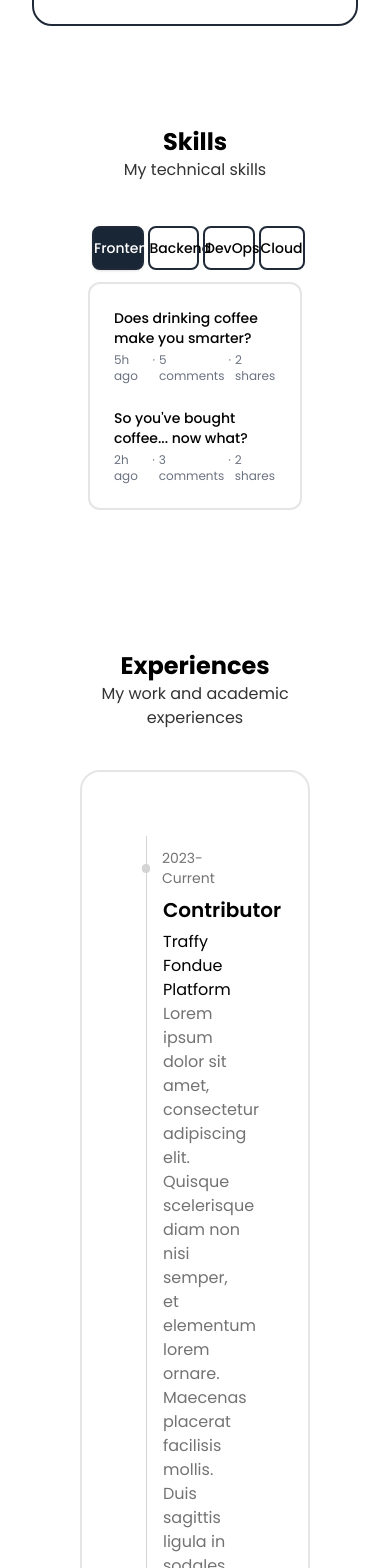
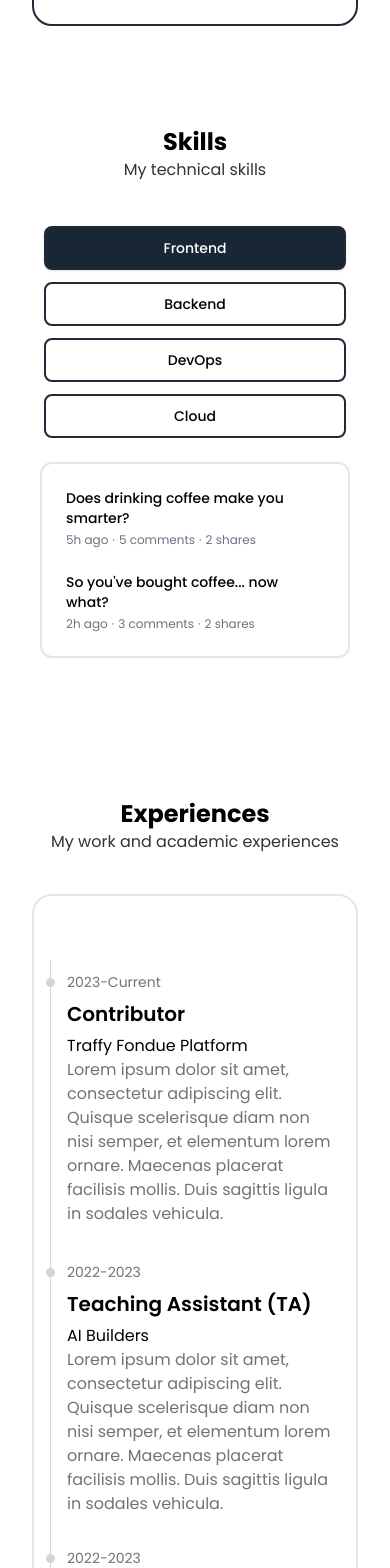
Before and after one commit to copninixh/copninixh, a Next.js app: page / in a window 390 px wide. Shown: the part 1580-3148 px from the top of the page. Built offline with nearby package versions, Linux system fonts and the light colour scheme.

Commit message:
Change responsive padding styles

```diff
--- a/src/app/component/Experience.tsx
+++ b/src/app/component/Experience.tsx
@@ -5,14 +5,14 @@ import React from 'react';
 const Experience = () => {
   return (
     <>
-        <div className='container mx-auto px-20'>
+        <div className='container mx-auto px-8 md:px-20'>
           <div className='columns-1 justify-center mt-[100px]'>
                 <h4 className="text-center font-bold text-2xl">Experiences</h4>
                 <p className='text-center text-gray-custom'>My work and academic experiences</p>
 
 
                 <div className="grid grid-cols-1 lg:grid-cols-2 gap-2 justify-center mt-10">
-                    <div className="w-full rounded-[20px] border-2 border-black border-opacity-10 px-16 pt-16 pb-16">
+                    <div className="w-full rounded-[20px] border-2 border-black border-opacity-10 px-4 md:px-16 pt-16 pb-16">
                         <ol className="border-l border-neutral-300 dark:border-neutral-500">
                           {/*First item*/}
                           <li>
@@ -75,7 +75,7 @@ const Experience = () => {
 
                     </div>
 
-                    <div className="w-full rounded-[20px] border-2 border-black border-opacity-10 px-16 pt-16 pb-16">
+                    <div className="w-full rounded-[20px] border-2 border-black border-opacity-10 px-4 md:px-16 pt-16 pb-16">
                         <ol className="border-l border-neutral-300 dark:border-neutral-500">
                                                     {/*Third item*/}
                           <li>
--- a/src/app/component/project.tsx
+++ b/src/app/component/project.tsx
@@ -119,19 +119,19 @@ export default function Project() {
   })
 
   return (
-    <div className='container mx-auto px-20'>
+    <div className='container mx-auto px-8 md:px-20'>
       <div className='justify-center mt-16'>
           <h4 className="text-center font-bold text-2xl">Projects</h4>
           <p className='text-center text-gray-custom mb-10'>Projects based learning</p>
 
             <Tab.Group>
-              <Tab.List className="flex space-x-1 rounded-xl p-1">
+              <Tab.List className="grid grid-cols-1 md:grid-cols-2 lg:grid-cols-4 rounded-xl p-1">
                 {Object.keys(categories).map((category) => (
                   <Tab
                     key={category}
                     className={({ selected }) =>
                       classNames(
-                        'w-1/4 rounded-lg py-1 text-sm font-medium leading-5 text-custom',
+                        'w-full rounded-lg py-3 md:py-1 text-sm font-medium leading-5 text-custom',
                         'ring-black ring-opacity-60 ring-offset-2 ring-offset-white-400 focus:outline-none focus:ring-2',
                         selected
                           ? 'bg-custom shadow text-white '
--- a/src/app/component/recommendation.tsx
+++ b/src/app/component/recommendation.tsx
@@ -4,7 +4,7 @@ import React from 'react';
 const Recommendation = () => {
   return (
     <>
-        <div className='container mx-auto px-20'>
+        <div className='container mx-auto px-8 md:px-20'>
           <div className='columns-1 justify-center mt-16'>
                 <h4 className="text-center font-bold text-2xl">Bringing a personal touch</h4>
                 <p className='text-center text-gray-custom'>My work and academic experiences</p>
--- a/src/app/component/skill.tsx
+++ b/src/app/component/skill.tsx
@@ -79,20 +79,20 @@ export default function Skills() {
   })
 
   return (
-    <div className='container mx-auto px-20'>
+    <div className='container mx-auto px-8 md:px-20'>
       <div className='columns-1 justify-center mt-[100px]'>
           <h4 className="text-center font-bold text-2xl">Skills</h4>
           <p className='text-center text-gray-custom'>My technical skills</p>
         <div className="w-full px-2 py-10 sm:px-0">
           <Tab.Group>
-            <Tab.List className="flex space-x-1 rounded-xl p-1">
+            <Tab.List className="grid grid-cols-1 md:grid-cols-2 lg:grid-cols-4 rounded-xl p-1">
               {Object.keys(categories).map((category) => (
                 <Tab
                   key={category}
                   className={({ selected }) =>
                     classNames(
-                      'w-1/4 rounded-lg py-2.5 text-sm font-medium leading-5 text-custom',
-                      'ring-black border-2 border-gray-800 focus:outline-none ',
+                      'w-full rounded-lg py-2.5 text-sm font-medium leading-5 text-custom',
+                      'ring-black border-2 border-gray-800 focus:outline-none mb-3 sm:mb-0',
                       selected
                         ? 'bg-custom shadow text-white '
                         : 'hover:text-custom'
--- a/src/app/component/sop.tsx
+++ b/src/app/component/sop.tsx
@@ -10,6 +10,7 @@ const MySOP= () => {
 
     return(
         <>
+        <div className='container mx-auto px-8 md:px-20 hidden sm:block xl:block lg:block md:block'>
             <div className='columns-1 justify-center mt-[100px] mb-[100px]'>
                 <h4 className="text-center font-bold text-2xl">Statement of Purpose</h4>
                 <p className='text-center text-gray-custom'>It stands the test of time, it’s never weak, never brief</p>
@@ -17,8 +18,8 @@ const MySOP= () => {
                     <Button variant="filled" className='button-color button-text'><i className="fal fa-file-alt"></i>&nbsp; My SOP</Button>
                 </div>
 
-                <div className="flex flex-row gap-8 justify-center mt-4">
-                    <div>
+                <div className="grid grid-cols-2 sm:grid-cols-5 sm:gap-6 lg:gap-0 justify-center mt-4 ">
+                    <div className='flex items-center justify-center'>
                         <Image
                             src={CopninichPurpose1}
                             alt="Copninich Purpose"
@@ -26,7 +27,7 @@ const MySOP= () => {
                         />
                     </div>
 
-                    <div>
+                    <div className='flex items-center justify-center'>
                         <Image
                             src={CopninichPurpose2}
                             alt="Copninich Purpose"
@@ -34,7 +35,7 @@ const MySOP= () => {
                         />
                     </div>
 
-                    <div>
+                    <div className='flex items-center justify-center'>
                         <Image
                             src={CopninichPurpose3}
                             alt="Copninich Purpose"
@@ -42,7 +43,7 @@ const MySOP= () => {
                         />
                     </div>
 
-                    <div>
+                    <div className='flex items-center justify-center'>
                         <Image
                             src={CopninichPurpose4}
                             alt="Copninich Purpose"
@@ -50,7 +51,7 @@ const MySOP= () => {
                         />
                     </div>
 
-                    <div>
+                    <div className='flex items-center justify-center'>
                         <Image
                             src={CopninichPurpose5}
                             alt="Copninich Purpose"
@@ -64,7 +65,7 @@ const MySOP= () => {
 
 
             </div>
-
+        </div>
         </>
     );
 }
--- a/src/app/component/things.tsx
+++ b/src/app/component/things.tsx
@@ -5,7 +5,7 @@ import Image from "next/image";
 const ThingsILove = () =>{
     return(
         <>
-            <div className="container mx-auto px-8 sm:px-16">
+            <div className="container mx-auto px-8 md:px-16">
                 <div className='columns-1 justify-center mt-[100px]'>
                     <h4 className="text-center font-bold text-2xl">Things I love</h4>
                     <p className='text-center text-gray-custom'>My passionate about Technology</p>
--- a/src/app/globals.css
+++ b/src/app/globals.css
@@ -35,10 +35,10 @@ body {
 
 }
 .w-img{
-  width: 8rem;
+  width: 9rem;
 }
 .mt-img{
-  margin-top: 34px;
+  margin-top: 64px;
 }
 .gap-8{
   gap: 2rem;
```
